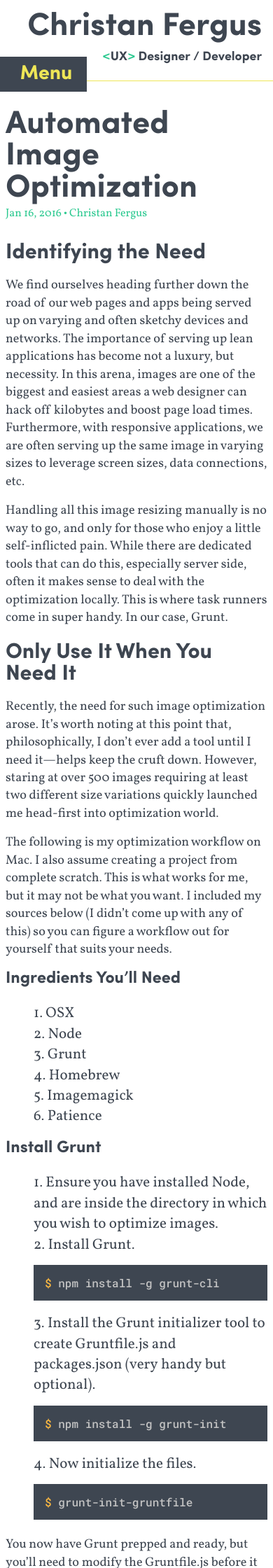
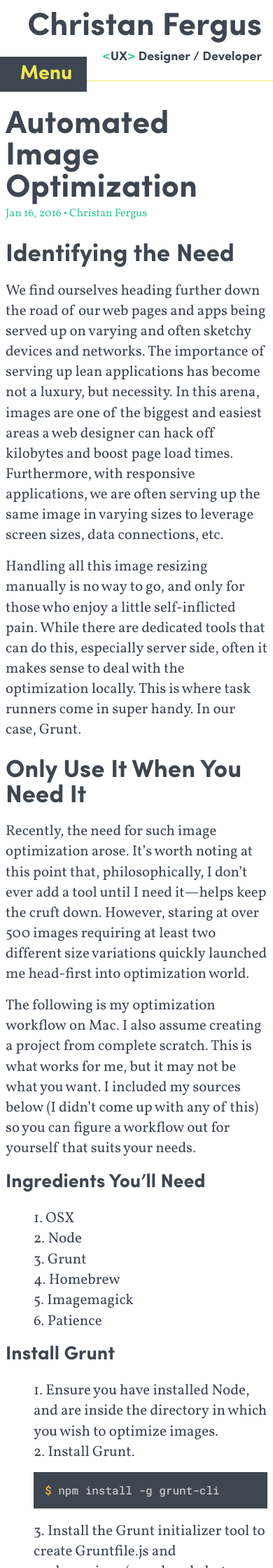
Before and after one commit to fergd/fergdblog, a Jekyll site: the page built from _posts/2016-01-16-Bulk-Image-Optimization-With-Grunt.markdown, in a window 390 px wide. Shown: the top 2240 px of the page at 70% size. Built offline with Jekyll 4.4.1, drawn with Linux system fonts in a browser that asks for light colours; nearby versions of some CDN libraries; comment, search, counter and statistics services are not loaded.

Commit message:
removed the font size change - too many things related that I need to tweak

```diff
--- a/_sass/templates/_post_template.scss
+++ b/_sass/templates/_post_template.scss
@@ -111,11 +111,6 @@
 	margin-top: 50px;
 	border-top: 1px solid $yellow;
 }
-@media all and (max-width: 600px){
-	.post-content{
-		font-size: 14px;
-	}
-}
 
 @media all and (max-width: 960px){
 	.post{
```
